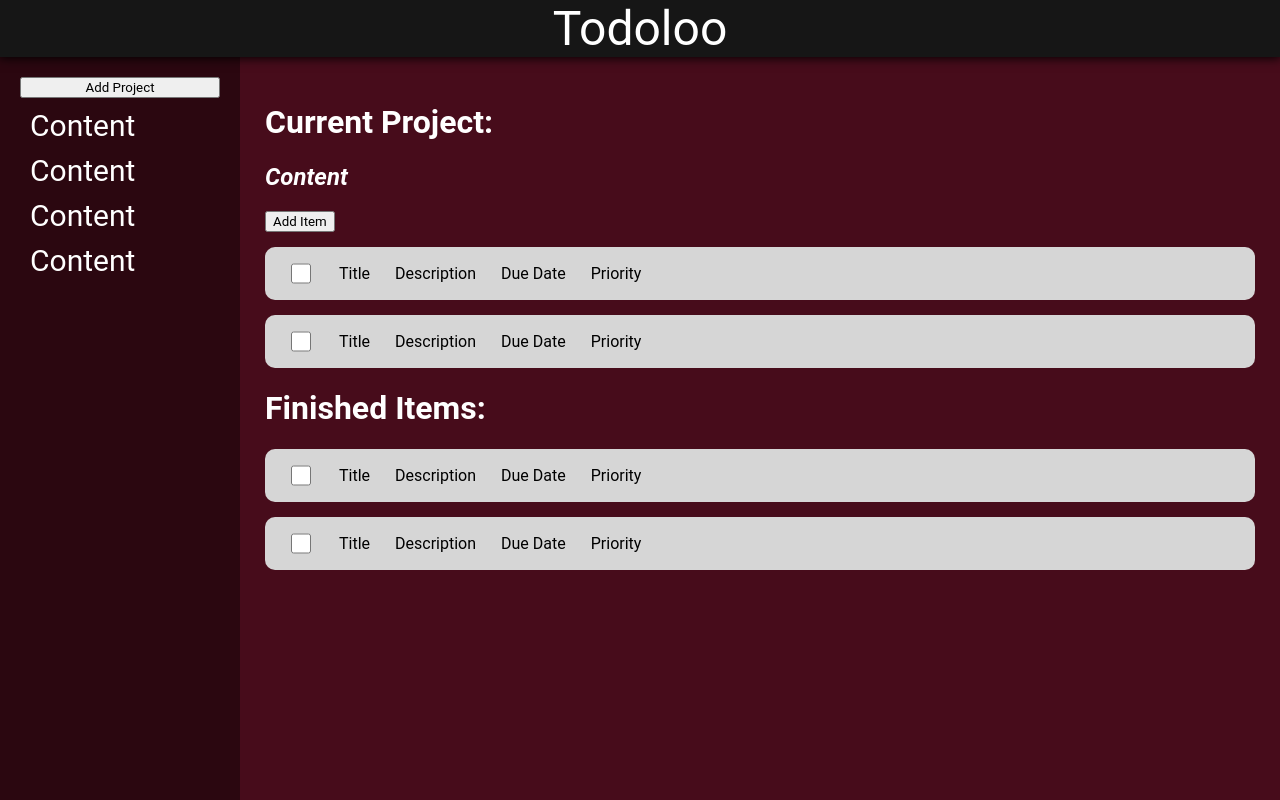
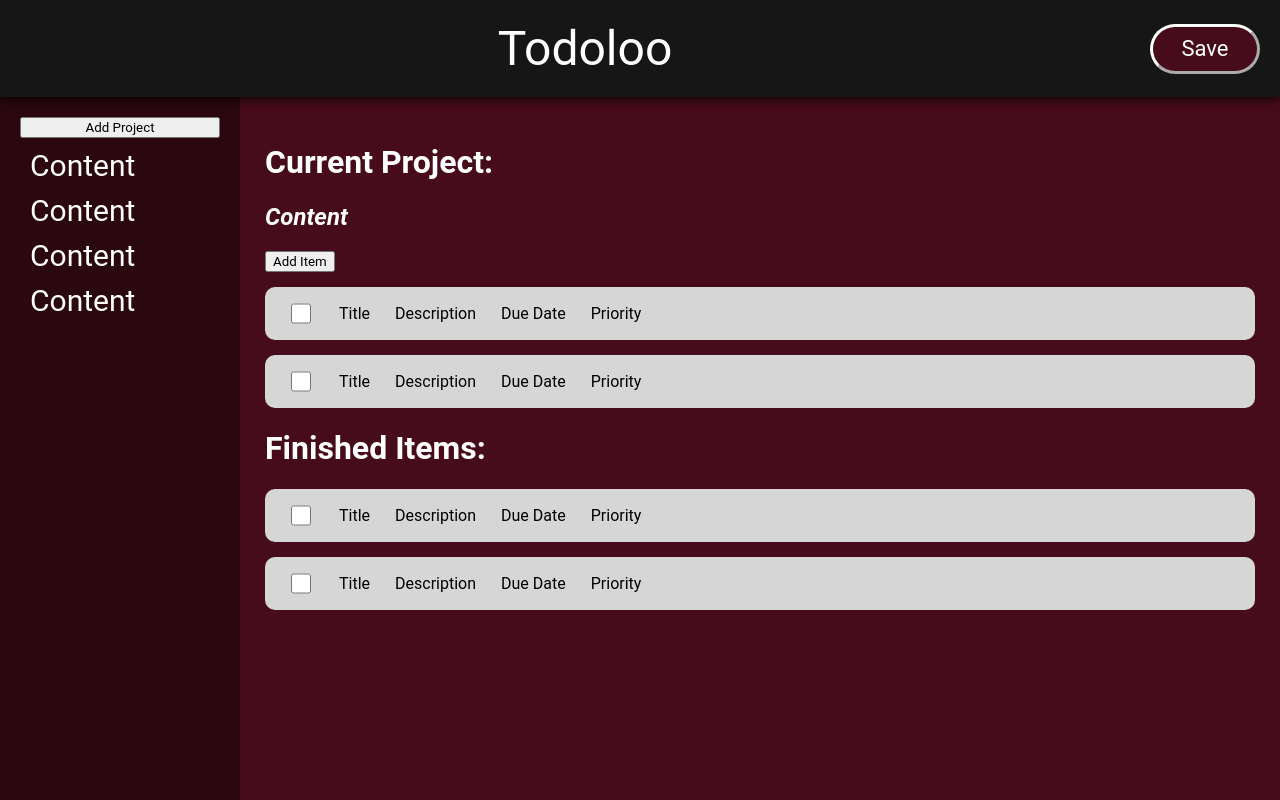
Before and after one commit to core-ryan/todo, a website built with webpack: page src/index.html in a window 1280 px wide. Built offline with nearby package versions, Linux system fonts and the light colour scheme.

Commit message:
- Added Save button to header - Added Save functionality using localStorage

```diff
--- a/src/index.html
+++ b/src/index.html
@@ -8,7 +8,9 @@
 <body>
 
     <div class="header">
+        <p></p>
         <p>Todoloo</p>
+        <button id="save">Save</button>
     </div>
     <div class="content">
         <div class="sidebar">
--- a/src/index.js
+++ b/src/index.js
@@ -14,6 +14,10 @@ const x = createTodoItem("New Title 2", "New Desc 2", "New Date 2", "New Priorit
 
 //alert(newProject.tasks[1].description);
 // End Test
+
+document.getElementById("save").addEventListener("click", function(){
+    localStorage.save = mainCore;
+});
 
 document.getElementById("add-todo-button").addEventListener("click", function(){
     displayTaskForm();
--- a/src/styles.css
+++ b/src/styles.css
@@ -21,7 +21,8 @@ body {
     z-index: 0;
     display: flex;
     align-items: center;
-    justify-content: center;
+    justify-content: space-between;
+    padding: 20px;
 }
 
 .header > p {
@@ -68,6 +69,17 @@ body {
 .main-section > h2{
     color: white;
     font-style: italic;
+}
+
+#save {
+    height: 50px;
+    width: 110px;
+    font-size: 22px;
+    border-radius: 30px;
+    color: rgb(255, 255, 255);
+    background-color:rgb(71, 12, 27);
+    border-width: 3px;
+    border-color: rgb(255, 255, 255);
 }
 
 #project-form{
```
